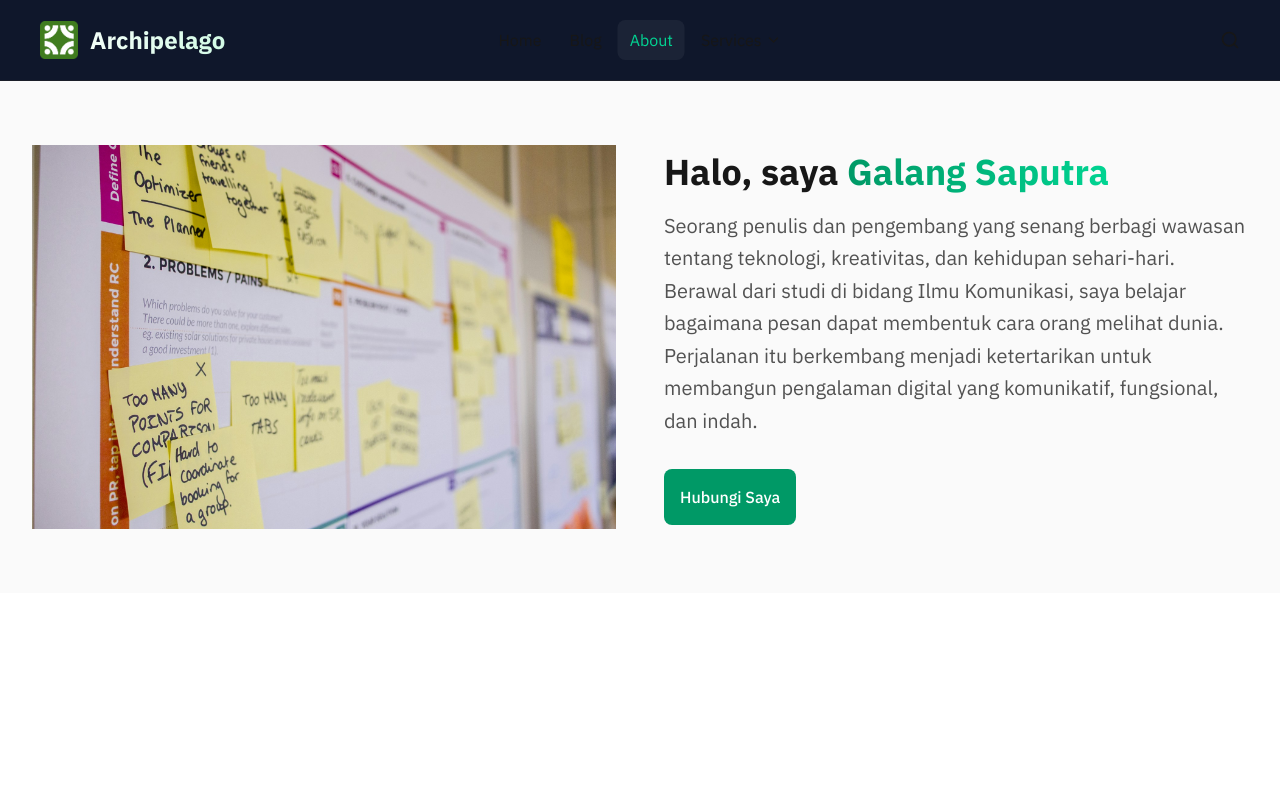
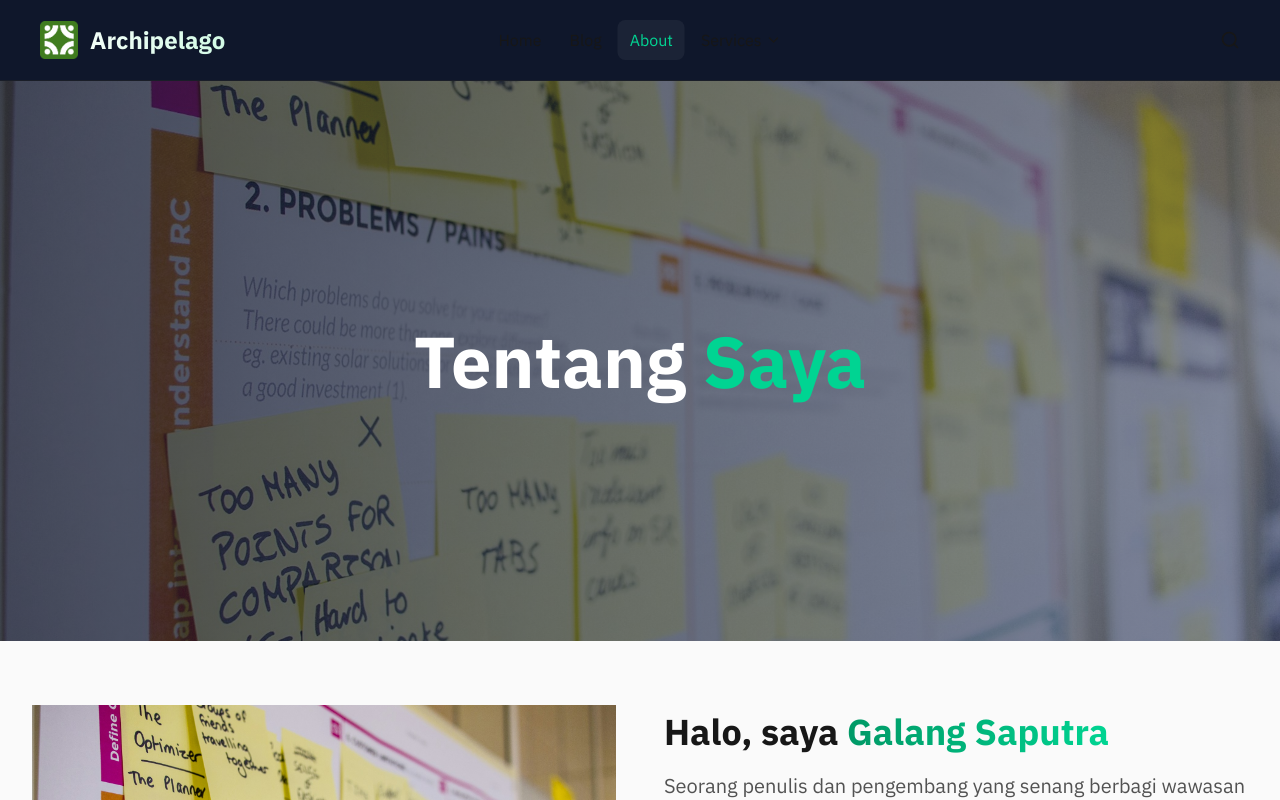
Before and after one commit to mgs28-mh/blog, a Next.js app: page /about in a window 1280 px wide. Shown: the top 800 px of the page. Built offline with nearby package versions, Linux system fonts and the light colour scheme.

Commit message:
blog: add hero section

```diff
--- a/app/about/page.tsx
+++ b/app/about/page.tsx
@@ -1,8 +1,10 @@
 import AboutSection from "@/components/about";
+import Hero from "@/components/about/hero";
 
 export default function About() {
     return (
         <main>
+            <Hero />
             <AboutSection />
         </main>
     );
--- a/app/blog/page.tsx
+++ b/app/blog/page.tsx
@@ -1,8 +1,10 @@
 import BlogPage from "@/components/blog-page";
+import Hero from "@/components/blog/hero";
 
 export default function Blog() {
     return (
         <main>
+            <Hero />
             <BlogPage />
         </main>
     );
--- /dev/null
+++ b/components/about/hero.tsx
@@ -0,0 +1,39 @@
+"use client";
+
+import { motion } from "framer-motion";
+import Image from "next/image";
+
+export default function Hero() {
+  return (
+    <section className="relative h-[60vh] md:h-[70vh] py-12 flex items-center justify-center overflow-hidde">
+      {/* Background Image */}
+      <Image
+        src="/about-me.jpg"
+        alt="Market Research Team Working"
+        fill
+        className="object-cover"
+        priority
+        quality={100}
+      />
+
+      {/* Gradient Overlay */}
+      <div className="absolute inset-0 bg-gradient-to-r from-slate-900/70 via-slate-800/60 to-slate-700/50 z-10" />
+
+      {/* Content Container */}
+      <div className="relative z-20 w-full max-w-7xl mx-auto px-4 sm:px-6 lg:px-8">
+        {/* Main Heading */}
+        <motion.div
+          initial={{ opacity: 0, y: 30 }}
+          animate={{ opacity: 1, y: 0 }}
+          transition={{ duration: 0.8, delay: 0.2 }}
+          className="text-center max-w-5xl mx-auto"
+        >
+          <h1 className="text-4xl sm:text-5xl md:text-6xl lg:text-7xl font-bold text-white leading-tight">
+            Tentang{" "}
+            <span className="text-emerald-400">Saya</span>
+          </h1>
+        </motion.div>
+      </div>
+    </section>
+  );
+}
--- /dev/null
+++ b/components/blog/hero.tsx
@@ -0,0 +1,39 @@
+"use client";
+
+import { motion } from "framer-motion";
+import Image from "next/image";
+
+export default function Hero() {
+  return (
+    <section className="relative h-[60vh] md:h-[70vh] py-12 flex items-center justify-center overflow-hidde">
+      {/* Background Image */}
+      <Image
+        src="/about-me.jpg"
+        alt="Market Research Team Working"
+        fill
+        className="object-cover"
+        priority
+        quality={100}
+      />
+
+      {/* Gradient Overlay */}
+      <div className="absolute inset-0 bg-gradient-to-r from-slate-900/70 via-slate-800/60 to-slate-700/50 z-10" />
+
+      {/* Content Container */}
+      <div className="relative z-20 w-full max-w-7xl mx-auto px-4 sm:px-6 lg:px-8">
+        {/* Main Heading */}
+        <motion.div
+          initial={{ opacity: 0, y: 30 }}
+          animate={{ opacity: 1, y: 0 }}
+          transition={{ duration: 0.8, delay: 0.2 }}
+          className="text-center max-w-5xl mx-auto"
+        >
+          <h1 className="text-4xl sm:text-5xl md:text-6xl lg:text-7xl font-bold text-white leading-tight">
+            Blog & Artikel{" "}
+            <span className="text-emerald-400">Terbaru</span>
+          </h1>
+        </motion.div>
+      </div>
+    </section>
+  );
+}
```
